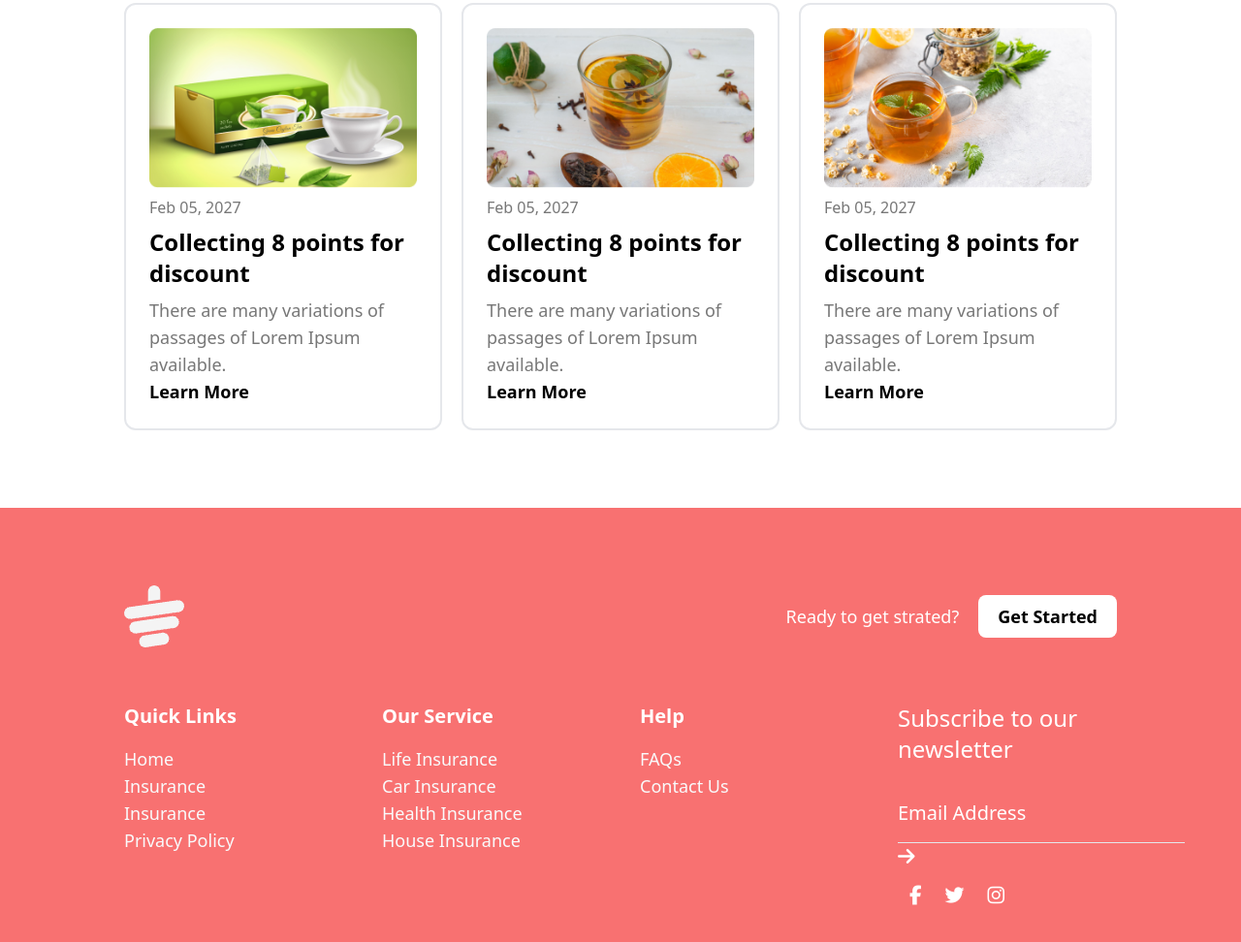
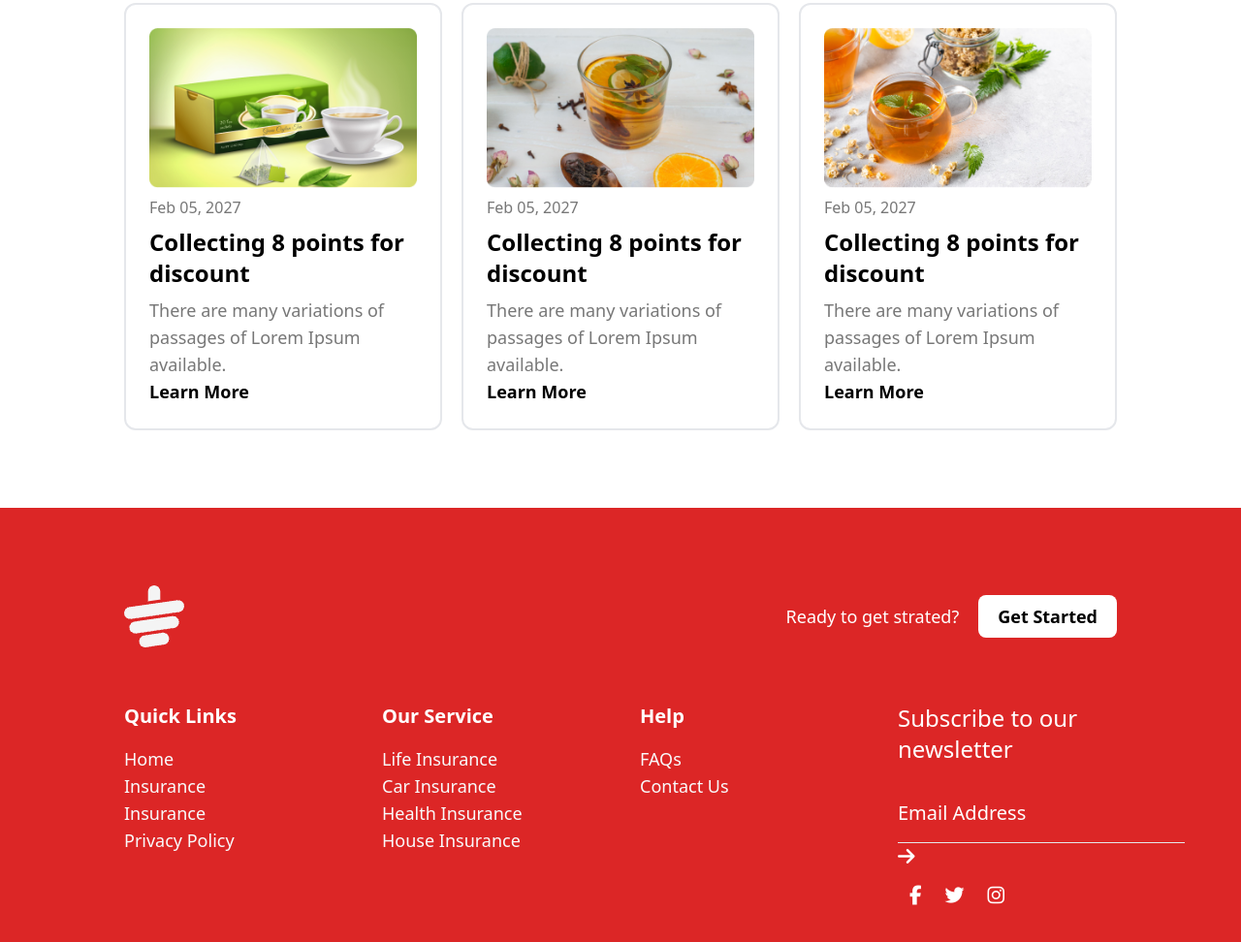
Before and after one commit to aspinchakma/tea_house, a plain HTML site: page index.html in a window 1280 px wide. Shown: the part 2567-3539 px from the top of the page at 97% size. Drawn offline with nearby package versions, Linux system fonts and the light colour scheme.

Commit message:
updating footer background color

```diff
--- a/index.html
+++ b/index.html
@@ -20,7 +20,6 @@
     />
     <!-- Tailwind cdn  -->
     <script src="https://cdn.tailwindcss.com"></script>
-
     <!-- Customizing config -->
     <script>
       tailwind.config = {
@@ -354,7 +353,7 @@
     </main>
 
     <!-- footer section -->
-    <footer class="bg-red-400 py-10 lg:py-20 mt-10 lg:mt-20">
+    <footer class="bg-red-600 py-10 lg:py-20 mt-10 lg:mt-20">
       <div class="mx-auto w-mobile-width lg:w-laptop-width">
         <!-- footer top section -->
         <div class="footer_top lg:flex justify-between items-center">
```
